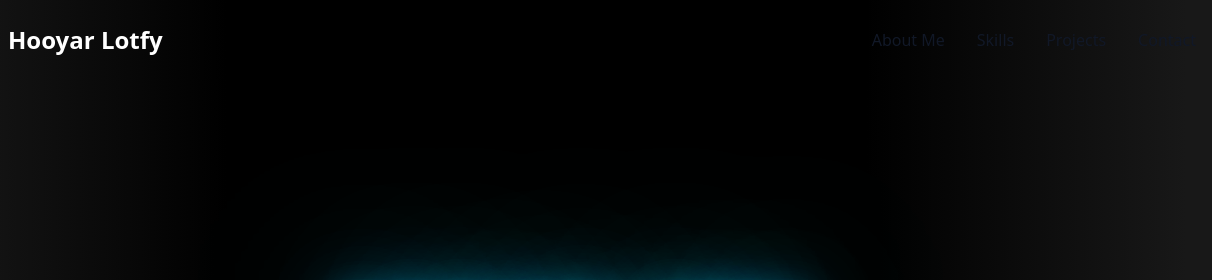
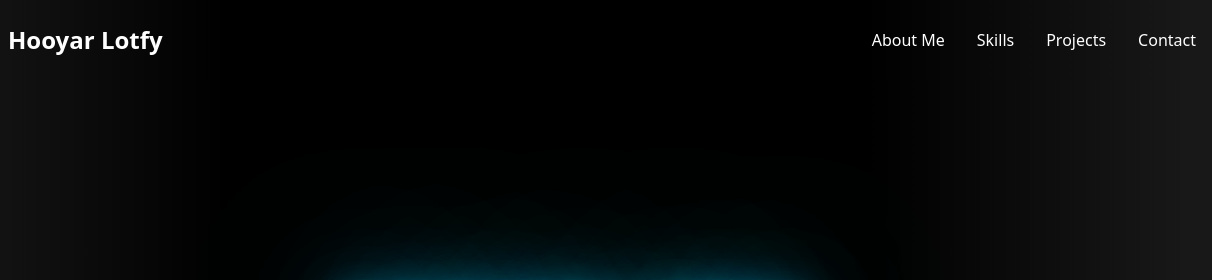
Before and after one commit to HooyarLotfy/Hooyar-Portfolio, a plain HTML site: page index.html in a window 1280 px wide. Shown: the top 280 px of the page, 68-1280 px from the left. Drawn offline with nearby package versions, Linux system fonts and the light colour scheme.

Commit message:
Update index.html

```diff
--- a/index.html
+++ b/index.html
@@ -7,11 +7,10 @@
     <meta name="description" content="Explore Hooyar Lotfy’s portfolio – web development, creative projects, and tech innovation." />
     <meta name="keywords" content="Hooyar Lotfy, portfolio, web developer, software engineer, full-stack developer, front-end, back-end, tech enthusiast, coding projects, creative web design, UI/UX, programming, technology, innovation, contact, showcase">
     <meta name="author" content="Hooyar Lotfy">
-    <link rel="icon" href="images/Ludus unvierse logo.png" type="image/x-icon">
+    <link rel="icon" href="images/favicon.png" type="image/x-icon">
     <meta property="og:image" content="">
     <meta property="og:title" content="Hooyar Lotfy | Web Developer & Tech Enthusiast">
     <meta property="og:description" content="Explore Hooyar Lotfy’s portfolio – web development, creative projects, and tech innovation.">
-    <link rel="icon" href="https://hooyartech.me/images/Ludus unvierse logo.png" type="image/png">
     <script src="https://cdn.tailwindcss.com"></script>
     <link rel="stylesheet" href="main/css/styles.css" />
     <link rel="stylesheet" href="https://unpkg.com/boxicons@2.0.7/css/boxicons.min.css" />
@@ -19,14 +18,14 @@
 
   <body class="bg-gray-200">
 
-    <header >
-      <nav class="bg-black border-gray-200 dark:bg-gray-900 sticky top-0 z-50 w-full">
+
+      <nav class=" bg-transparent   sticky top-0 z-50 w-full">
         <div class="w-full flex flex-wrap items-center justify-between mx-auto p-4">
           <a href="#" class="flex items-center space-x-3 rtl:space-x-reverse">
               <img src="images/Ludus unvierse logo.png" class="h-12" alt="Ludus Universe Logo" />
               <span class="self-center text-2xl font-semibold whitespace-nowrap text-white"> Hooyar Lotfy</span>
           </a>
-          <button id="menu-toggle" type="button" class="inline-flex items-center p-2 w-10 h-10 justify-center text-sm text-gray-500 rounded-lg md:hidden hover:bg-gray-100 focus:outline-none focus:ring-2 focus:ring-gray-200 dark:text-gray-400 dark:hover:bg-gray-700 dark:focus:ring-gray-600" aria-controls="navbar-default" aria-expanded="false">
+          <button id="menu-toggle" type="button" class="inline-flex items-center p-2 w-10 h-10 justify-center text-sm text-white rounded-lg md:hidden hover:bg-gray-100 focus:outline-none focus:ring-2 focus:ring-gray-200 dark:text-gray-400 dark:hover:bg-gray-700 dark:focus:ring-gray-600" aria-controls="navbar-default" aria-expanded="false">
               <span class="sr-only">Open main menu</span>
               <svg class="w-5 h-5" aria-hidden="true" xmlns="http://www.w3.org/2000/svg" fill="none" viewBox="0 0 17 14">
                   <path stroke="currentColor" stroke-linecap="round" stroke-linejoin="round" stroke-width="2" d="M1 1h15M1 7h15M1 13h15"/>
@@ -35,22 +34,22 @@
           <div class="hidden w-full md:block md:w-auto" id="navbar-default">
             <ul class="font-medium flex flex-col p-4 md:p-0 mt-4 border border-gray-100 rounded-lg  md:flex-row md:space-x-8 rtl:space-x-reverse md:mt-0 md:border-0   ">
               <li>
-                <a href="#about" class="block py-2 px-3 text-gray-900 rounded-sm md:hover:bg-transparent md:border-0 md:hover:text-gray-500-300-700 md:p-0 dark:text-white md:dark:md:hover:text-gray-500-300-500 dark:hover:text-white ">About Me</a>
+                <a href="#about" class="block py-2 px-3 text-white rounded-sm md:hover:bg-transparent md:border-0 md:hover:text-gray-500-300-700 md:p-0 dark:text-white md:dark:md:hover:text-gray-500-300-500 dark:hover:text-white ">About Me</a>
               </li>
               <li>
-                <a href="#skills" class="block py-2 px-3 text-gray-900 rounded-sm md:hover:bg-transparent md:border-0 md:hover:text-gray-500-300-700 md:p-0 dark:text-white md:dark:md:hover:text-gray-500-300-500 dark:hover:text-white md:dark:hover:bg-transparent">Skills</a>
+                <a href="#skills" class="block py-2 px-3 text-white rounded-sm md:hover:bg-transparent md:border-0 md:hover:text-gray-500-300-700 md:p-0 dark:text-white md:dark:md:hover:text-gray-500-300-500 dark:hover:text-white md:dark:hover:bg-transparent">Skills</a>
               </li>
               <li>
-                <a href="#projects" class="block py-2 px-3 text-gray-900 rounded-sm md:hover:bg-transparent md:border-0 md:hover:text-gray-500-300-700 md:p-0 dark:text-white md:dark:md:hover:text-gray-500-300-500 dark:hover:text-white md:dark:hover:bg-transparent">Projects</a>
+                <a href="#projects" class="block py-2 px-3 text-white rounded-sm md:hover:bg-transparent md:border-0 md:hover:text-gray-500-300-700 md:p-0 dark:text-white md:dark:md:hover:text-gray-500-300-500 dark:hover:text-white md:dark:hover:bg-transparent">Projects</a>
               </li>
               <li>
-                <a href="#contact" class="block py-2 px-3 text-gray-900 rounded-sm md:hover:bg-transparent md:border-0 md:hover:text-gray-500-300-700 md:p-0 dark:text-white md:dark:md:hover:text-gray-500-300-500 dark:hover:text-white md:dark:hover:bg-transparent">Contact</a>
+                <a href="#contact" class="block py-2 px-3 text-white rounded-sm md:hover:bg-transparent md:border-0 md:hover:text-gray-500-300-700 md:p-0 dark:text-white md:dark:md:hover:text-gray-500-300-500 dark:hover:text-white md:dark:hover:bg-transparent">Contact</a>
               </li>
             </ul>
           </div>
         </div>
       </nav>
-    </header>
+
 
 
       <section class="bg-white dark:bg-gray-900 w-full">
@@ -62,7 +61,7 @@
         <p class="mb-8 text-lg font-normal text-gray-500 lg:text-xl sm:px-16 xl:px-48 dark:text-gray-400" id="hover-underline" > I don’t write code—I compose eternity, one keystroke at a time.</p>
        </blockquote>
           <div class="flex flex-col mb-8 lg:mb-16 space-y-4 sm:flex-row sm:justify-center sm:space-y-0 sm:space-x-4">
-            <a href="https://drive.google.com/file/d/1oSEpURMx2gmP6BPby_sJiEwQovc91UTi/view?usp=sharing" class="inline-flex justify-center items-center py-3 px-5 text-base font-medium text-center text-white rounded-lg bg-primary-700 hover:bg-primary-800 focus:ring-4 focus:ring-primary-300 dark:focus:ring-primary-900">
+            <a href="https://drive.google.com/file/d/1mmJIc6zk5Vt26A4VfSx84eN2AtejhpgS/view?usp=sharing" class="inline-flex justify-center items-center py-3 px-5 text-base font-medium text-center text-white rounded-lg bg-primary-700 hover:bg-primary-800 focus:ring-4 focus:ring-primary-300 dark:focus:ring-primary-900">
               Resume
               <svg class="ml-2 -mr-1 w-5 h-5" fill="currentColor" viewBox="0 0 20 20" xmlns="http://www.w3.org/2000/svg"><path fill-rule="evenodd" d="M10.293 3.293a1 1 0 011.414 0l6 6a1 1 0 010 1.414l-6 6a1 1 0 01-1.414-1.414L14.586 11H3a1 1 0 110-2h11.586l-4.293-4.293a1 1 0 010-1.414z" clip-rule="evenodd"></path></svg>
             </a>
```
